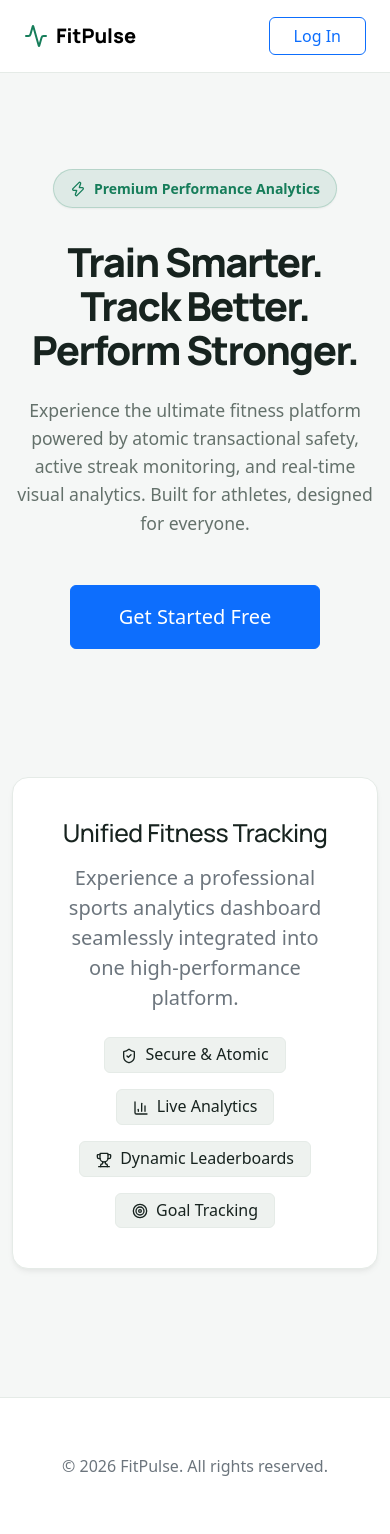
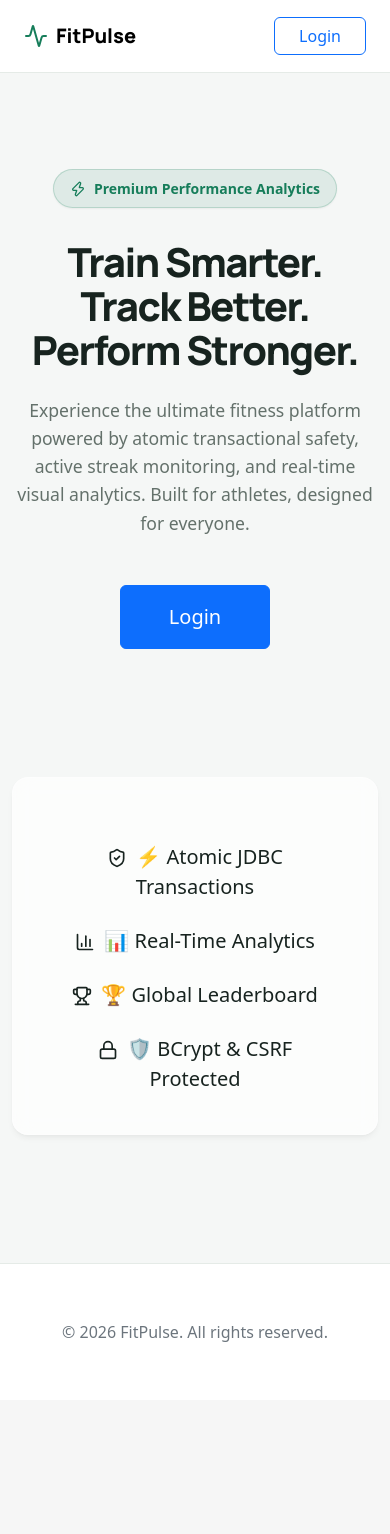
Before and after one commit to ashish6129205-droid/Fitpluse, a Java web app: page / in a window 390 px wide. After the commit the page ends 1342 px from the top, so only its background shows below. Run offline with Tomcat 11, a stand-in JSP engine, Linux system fonts and the light colour scheme.

Commit message:
feat: complete UI/UX polish, responsive layout, and bug fixes
- `style.css`: Add global `overflow-x: hidden` and adjust responsive sizes. Fix badge and progress bar contrast.
- `index.jsp`: Clean up hero section, single login button, unified feature showcase.
- `login.jsp`: Use clean placeholders, align "Forgot Password".
- `user/dashboard.jsp`: Fix chart properties, apply metric card CSS, adjust top banner.
- `user/workouts.jsp`: Responsive grid for inputs.
- `user/profile.jsp`: Enclose stats in flex container, apply explicit form borders.
- `user/challenges.jsp`: Apply flex box column and pin join button to bottom.
- `user/leaderboard.jsp`: Fix podium layout spacing and heights.
- `admin/*.jsp`: Replace `.table-wrapper` with `.table-responsive` for tables.
- `AppStartupListener.java`: Make seeding script fully idempotent mapping realistically to `goals`, `posts`, `progress_entries`.

Co-authored-by: ashish6129205-droid <252760863+ashish6129205-droid@users.noreply.github.com>

```diff
--- a/src/main/webapp/admin/dashboard.jsp
+++ b/src/main/webapp/admin/dashboard.jsp
@@ -18,7 +18,7 @@
     <div class="row mt-4">
         <div class="col-md-12">
             <h4 class="mb-3">Live System Activity Logs (Multithreaded)</h4>
-            <div class="table-wrapper mb-5">
+            <div class="table-responsive mb-5">
                 <table class="table table-striped table-responsive-stack">
                     <thead>
                         <tr>
@@ -57,7 +57,7 @@
 
     <div class="tab-content mt-3" id="adminTabsContent">
         <div class="tab-pane fade show active" id="users" role="tabpanel" aria-labelledby="users-tab">
-            <div class="table-wrapper">
+            <div class="table-responsive">
                 <table class="table table-striped table-responsive-stack">
                     <thead>
                         <tr>
@@ -89,7 +89,7 @@
             </div>
         </div>
         <div class="tab-pane fade" id="workouts" role="tabpanel" aria-labelledby="workouts-tab">
-            <div class="table-wrapper">
+            <div class="table-responsive">
                 <table class="table table-striped table-responsive-stack">
                     <thead>
                         <tr>
--- a/src/main/webapp/admin/moderation.jsp
+++ b/src/main/webapp/admin/moderation.jsp
@@ -37,7 +37,7 @@
                     </div>
                 </c:when>
                 <c:otherwise>
-                    <div class="table-wrapper">
+                    <div class="table-responsive">
                         <table class="table table-striped table-responsive-stack">
                             <thead>
                                 <tr>
--- a/src/main/webapp/admin/users.jsp
+++ b/src/main/webapp/admin/users.jsp
@@ -14,7 +14,7 @@
 
 <div class="container mt-4">
     <h2>Manage Users</h2>
-    <div class="table-wrapper"><table class="table table-striped table-responsive-stack">
+    <div class="table-responsive"><table class="table table-striped table-responsive-stack">
         <thead>
             <tr>
                 <th>ID</th>
--- a/src/main/webapp/css/style.css
+++ b/src/main/webapp/css/style.css
@@ -33,6 +33,10 @@
     --radius-xl: 1rem;
 
     --transition-speed: 0.2s;
+}
+
+html, body {
+    overflow-x: hidden;
 }
 
 body {
@@ -343,11 +347,29 @@ a:hover {
 }
 
 /* Badges */
-.badge {
-    padding: 0.35em 0.65em;
-    font-weight: 600;
-    border-radius: 9999px;
-    font-size: 0.75rem;
+.badge, .badge-pill, .badge-type {
+    color: #ffffff !important;
+    background-color: #2563eb !important;
+    font-weight: 600 !important;
+    font-size: 0.78rem !important;
+    padding: 5px 12px !important;
+    border-radius: 6px !important;
+    display: inline-block !important;
+    text-shadow: none !important;
+}
+.badge-soft {
+    background-color: #e0f2fe !important;
+    color: #0369a1 !important;
+    font-weight: 600 !important;
+}
+.progress {
+    height: 8px !important;
+    border-radius: 9999px !important;
+    background-color: #e2e8f0 !important;
+    overflow: hidden !important;
+}
+.progress-bar {
+    background-color: #10b981 !important;
 }
 
 .bg-primary {
@@ -473,12 +495,25 @@ a:hover {
     margin-bottom: 1.5rem;
 }
 
+.glassmorphic {
+    background: rgba(255, 255, 255, 0.7) !important;
+    backdrop-filter: blur(10px);
+    -webkit-backdrop-filter: blur(10px);
+    border: 1px solid rgba(255, 255, 255, 0.3) !important;
+}
+
 /* Dashboard Specifics */
 .stat-card {
     padding: 1.5rem;
     display: flex;
     flex-direction: column;
+    border-top: 4px solid transparent;
 }
+
+.stat-card.primary { border-top-color: #06b6d4; } /* Cyan */
+.stat-card.warning { border-top-color: #10b981; } /* Emerald */
+.stat-card.success { border-top-color: #f59e0b; } /* Amber */
+.stat-card.info { border-top-color: #6366f1; } /* Indigo */
 
 .stat-card .stat-icon {
     width: 48px;
@@ -490,10 +525,10 @@ a:hover {
     margin-bottom: 1rem;
 }
 
-.stat-card.primary .stat-icon { background-color: rgba(22, 125, 90, 0.1); color: var(--accent-primary); }
-.stat-card.success .stat-icon { background-color: rgba(22, 134, 83, 0.1); color: var(--success); }
-.stat-card.warning .stat-icon { background-color: rgba(217, 154, 50, 0.1); color: var(--warning); }
-.stat-card.info .stat-icon { background-color: rgba(53, 120, 200, 0.1); color: var(--info); }
+.stat-card.primary .stat-icon { background-color: rgba(6, 182, 212, 0.1); color: #06b6d4; }
+.stat-card.success .stat-icon { background-color: rgba(245, 158, 11, 0.1); color: #f59e0b; }
+.stat-card.warning .stat-icon { background-color: rgba(16, 185, 129, 0.1); color: #10b981; }
+.stat-card.info .stat-icon { background-color: rgba(99, 102, 241, 0.1); color: #6366f1; }
 
 .stat-card h3 {
     font-size: 2rem;
@@ -564,7 +599,8 @@ a:hover {
     }
 
     .main-content {
-        margin-left: 0;
+        margin-left: 0 !important;
+        width: 100% !important;
         padding-bottom: 70px; /* space for bottom nav */
     }
 
--- a/src/main/webapp/index.jsp
+++ b/src/main/webapp/index.jsp
@@ -75,8 +75,7 @@
             <i data-lucide="activity" class="brand-icon"></i> FitPulse
         </a>
         <div class="d-flex ms-auto gap-3">
-            <a href="login" class="btn btn-outline-primary px-4">Log In</a>
-            <a href="register" class="btn btn-primary px-4 d-none d-sm-inline-flex">Sign Up</a>
+            <a href="login" class="btn btn-outline-primary px-4">Login</a>
         </div>
     </div>
 </nav>
@@ -91,23 +90,18 @@
             Experience the ultimate fitness platform powered by atomic transactional safety, active streak monitoring, and real-time visual analytics. Built for athletes, designed for everyone.
         </p>
         <div class="d-flex justify-content-center gap-3">
-            <a href="register" class="btn btn-primary px-5 py-3 fs-5">Get Started Free</a>
-            <a href="login" class="btn btn-secondary px-5 py-3 fs-5 d-none d-sm-inline-flex">Sign In</a>
+            <a href="login" class="btn btn-primary px-5 py-3 fs-5">Login</a>
         </div>
     </div>
 </section>
 
 <section class="container mb-5 pb-5">
-    <div class="feature-card">
-        <h2 class="mb-3">Unified Fitness Tracking</h2>
-        <p class="text-secondary mb-4 fs-5" style="max-width: 700px; margin: 0 auto;">
-            Experience a professional sports analytics dashboard seamlessly integrated into one high-performance platform.
-        </p>
-        <div class="d-flex flex-wrap justify-content-center gap-3 mt-4">
-            <span class="badge bg-secondary text-primary fs-6 py-2 px-3 fw-medium" style="background-color: var(--bg-secondary) !important; color: var(--text-primary) !important; border: 1px solid var(--border-color);"><i data-lucide="shield-check" class="me-1 d-inline" style="width:16px;height:16px;"></i> Secure & Atomic</span>
-            <span class="badge bg-secondary text-primary fs-6 py-2 px-3 fw-medium" style="background-color: var(--bg-secondary) !important; color: var(--text-primary) !important; border: 1px solid var(--border-color);"><i data-lucide="bar-chart-3" class="me-1 d-inline" style="width:16px;height:16px;"></i> Live Analytics</span>
-            <span class="badge bg-secondary text-primary fs-6 py-2 px-3 fw-medium" style="background-color: var(--bg-secondary) !important; color: var(--text-primary) !important; border: 1px solid var(--border-color);"><i data-lucide="trophy" class="me-1 d-inline" style="width:16px;height:16px;"></i> Dynamic Leaderboards</span>
-            <span class="badge bg-secondary text-primary fs-6 py-2 px-3 fw-medium" style="background-color: var(--bg-secondary) !important; color: var(--text-primary) !important; border: 1px solid var(--border-color);"><i data-lucide="target" class="me-1 d-inline" style="width:16px;height:16px;"></i> Goal Tracking</span>
+    <div class="feature-card glassmorphic">
+        <div class="d-flex flex-wrap justify-content-center gap-4 mt-4">
+            <span class="fs-5 fw-medium"><i data-lucide="shield-check" class="me-1 d-inline" style="width:20px;height:20px;"></i> ⚡ Atomic JDBC Transactions</span>
+            <span class="fs-5 fw-medium"><i data-lucide="bar-chart-3" class="me-1 d-inline" style="width:20px;height:20px;"></i> 📊 Real-Time Analytics</span>
+            <span class="fs-5 fw-medium"><i data-lucide="trophy" class="me-1 d-inline" style="width:20px;height:20px;"></i> 🏆 Global Leaderboard</span>
+            <span class="fs-5 fw-medium"><i data-lucide="lock" class="me-1 d-inline" style="width:20px;height:20px;"></i> 🛡️ BCrypt & CSRF Protected</span>
         </div>
     </div>
 </section>
--- a/src/main/webapp/user/challenges.jsp
+++ b/src/main/webapp/user/challenges.jsp
@@ -84,7 +84,7 @@
                     <c:otherwise>
                         <c:forEach var="c" items="${activeChallenges}">
                             <div class="col-md-6 col-xl-4 mb-4">
-                                <div class="card h-100 challenge-card border">
+                                <div class="card h-100 challenge-card border" style="display: flex; flex-direction: column; height: 100%;">
                                     <div class="card-body d-flex flex-column p-4">
                                         <div class="d-flex justify-content-between align-items-start mb-3">
                                             <div class="challenge-icon-wrapper">
@@ -111,12 +111,12 @@
 
                                         <c:choose>
                                             <c:when test="${joinedIds.contains(c.id)}">
-                                                <button class="btn btn-outline-success w-100 disabled" style="opacity: 1; cursor: default;">
+                                                <button class="btn btn-outline-success w-100 disabled mt-auto" style="opacity: 1; cursor: default;">
                                                     <i data-lucide="check" style="width:16px;height:16px;margin-right:4px;"></i> Joined / Active
                                                 </button>
                                             </c:when>
                                             <c:otherwise>
-                                                <form action="${pageContext.request.contextPath}/user/challenges" method="post" class="w-100 m-0">
+                                                <form action="${pageContext.request.contextPath}/user/challenges" method="post" class="w-100 m-0 mt-auto">
                                                     <input type="hidden" name="_csrf" value="${csrfToken}" />
                                                     <input type="hidden" name="action" value="join">
                                                     <input type="hidden" name="challengeId" value="${c.id}">
```
Also changed, not shown: src/main/java/com/fitpulse/listener/AppStartupListener.java (+45 -0 lines), src/main/webapp/login.jsp (+5 -3 lines), src/main/webapp/user/dashboard.jsp (+14 -14 lines), src/main/webapp/user/leaderboard.jsp (+7 -7 lines), src/main/webapp/user/profile.jsp (+8 -6 lines), src/main/webapp/user/workouts.jsp (+11 -9 lines).
